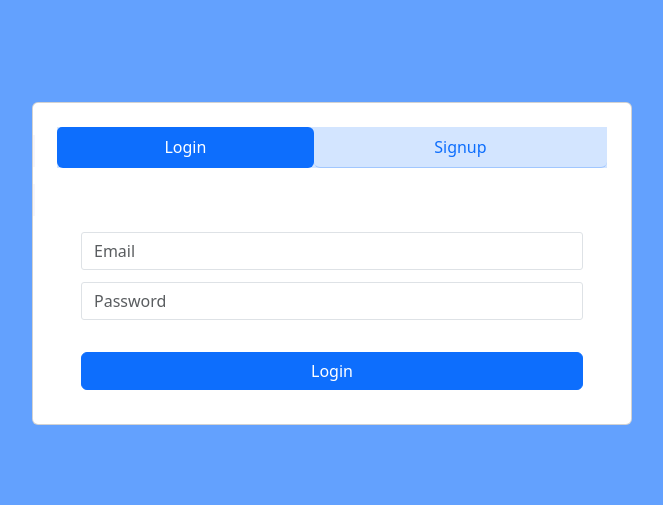
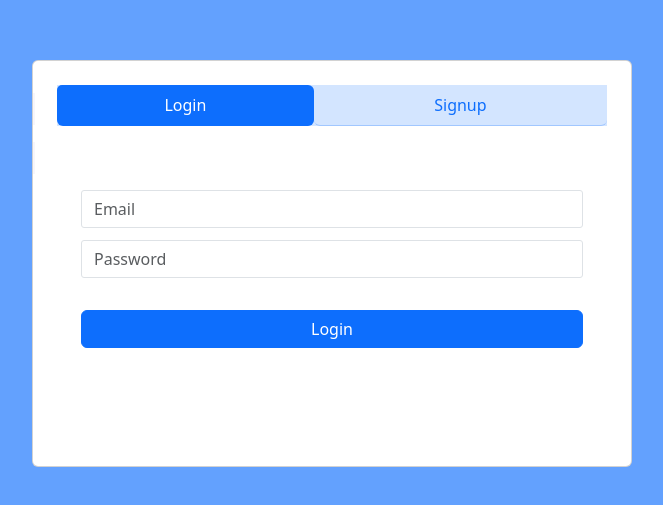
Before and after one commit to viadel13/platform-suivi-ttrnc, a React (Create React App) app: page / in a window 1280 px wide. Shown: the part 137-642 px from the top of the page, without its empty margins (308-971 px from the left). Built offline with nearby package versions, Linux system fonts and the light colour scheme.

Commit message:
first commit

```diff
--- a/src/assets/css/index.css
+++ b/src/assets/css/index.css
@@ -224,7 +224,7 @@ a {
         }
 
         .l-navbar {
-            left: 0;
+            left: 0px;
             padding: 1rem 1rem 0 0;
             width: 60px;
         }
--- a/src/assets/css/login.css
+++ b/src/assets/css/login.css
@@ -1,13 +1,14 @@
 .login {
   min-height: 100vh;
+  width: 100%;
   background-color: #0d6dfda4;
 }
 
 .card {
-  width: 600px;
+  width: 90%;
+  max-width: 600px;
   border: none;
-  background-color: rgb(154, 51, 51);
-  border-radius: 5px;
+
 }
 
 .btr {
@@ -55,6 +56,7 @@
 
 .form {
   padding: 10px;
+  height: 300px;
 }
 
 .form input {
@@ -74,3 +76,9 @@
 
   margin-top: 20px;
 }
+
+/* @media screen and (max-width: 768px) {
+  .card{
+    width: auto;
+  }
+}  */
```
